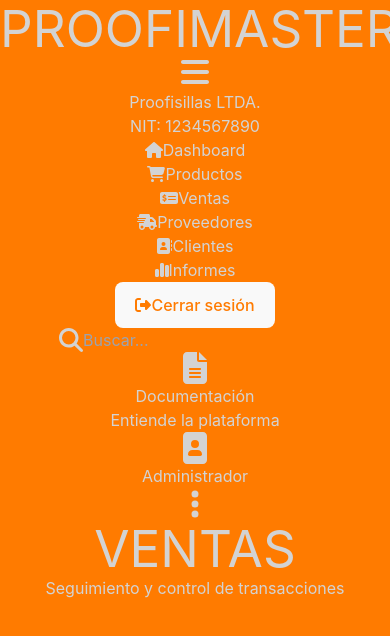
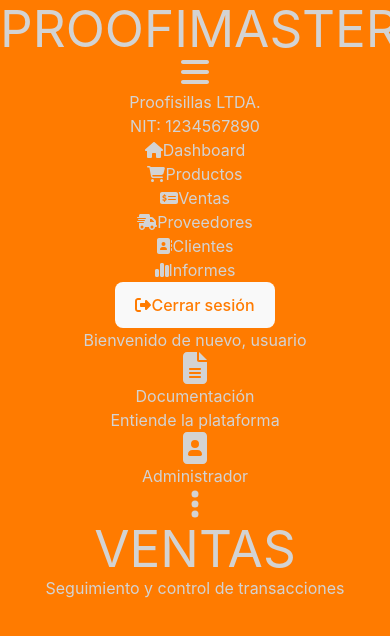
Before and after one commit to JhonLayton21/proofimaster, a React (Vite) app: page /ventas in a window 390 px wide. Shown: the top 636 px of the page. Built offline with nearby package versions, Linux system fonts and the light colour scheme.

Commit message:
arreglo responsive header

```diff
--- a/src/componentes/MenuPrincipal.jsx
+++ b/src/componentes/MenuPrincipal.jsx
@@ -1,41 +1,39 @@
-import React, { useState, useRef, useEffect } from "react";
-import { getAuth, signOut } from 'firebase/auth';
+import React from "react";
+import { getAuth } from 'firebase/auth';
 import appFirebase from '../credenciales';
 import { Link } from "react-router-dom";
 import TablaProductos from "../componentes/productos/TablaProductos";
 import TablaClientes from "../componentes/clientes/TablaClientes";
 import TablaProveedores from "../componentes/proveedores/TablaProveedores";
-import { faEllipsisV, faFileLines, faImagePortrait, faSearch } from '@fortawesome/free-solid-svg-icons';
+import { faEllipsisV, faFileLines, faImagePortrait } from '@fortawesome/free-solid-svg-icons';
 import { FontAwesomeIcon } from '@fortawesome/react-fontawesome';
 
 const auth = getAuth(appFirebase);
 
 const MenuPrincipal = ({ correoUsuario, showTablaProductos, showTablaClientes, showTablaProveedores, titulo, subtitulo }) => {
-
     return (
         <>
-            <div className="dark:bg-[#242424] bg-[#D3D3D3] col-span-4 md:col-span-3 p-8 min-w-[320px] w-full">
-                <div className="flex items-center justify-between bg-gray-100 dark:bg-[#292929] p-4 rounded-md">
-                    <div className="flex items-center">
-                        <FontAwesomeIcon icon={faSearch} className=" mr-2 fa-xl" />
-                        <input type="text" placeholder="Buscar..." className="bg-gray-100 dark:bg-transparent outline-none" />
+            <div className="dark:bg-[#242424] bg-[#D3D3D3] col-span-4 md:col-span-3 p-4 md:p-8 min-w-[320px] w-full">
+                {/* HEADER */}
+                <div className="flex flex-col md:flex-row items-center justify-between bg-gray-100 dark:bg-[#292929] p-4 rounded-md space-y-4 md:space-y-0">
+                    <div className="text-slate-800 dark:text-slate-50 font-bold text-2xl md:text-3xl text-left">
+                        <h3>Bienvenido de nuevo, usuario</h3>
                     </div>
-                    <div className="flex items-center space-x-8">
-                        <div className="flex items-center space-x-2 mx-8 cursor-pointer">
+                    <div className="flex flex-col md:flex-row items-center justify-end space-x-0 md:space-x-8 space-y-4 md:space-y-0 w-full md:w-auto">
+                        <div className="flex items-center space-x-2 cursor-pointer w-full md:w-auto">
                             <FontAwesomeIcon icon={faFileLines} className="text-slate-800 dark:text-slate-50 fa-2xl" />
-                            <div>
-                                <p className="text-slate-800 dark:text-slate-50 text-base font-bold text-left">Documentación</p>
-                                <p className="text-base font-medium text-[#757575] dark:text-[#757575]">Entiende la plataforma</p>
+                            <div className="flex-grow">
+                                <p className="text-slate-800 dark:text-slate-50 text-sm font-bold text-left">Documentación</p>
+                                <p className="text-sm font-medium text-[#757575] dark:text-[#757575] text-left">Entiende la plataforma</p>
                             </div>
                         </div>
-                        <div className="flex items-center space-x-2 cursor-pointer">
+                        <div className="flex items-center space-x-2 cursor-pointer w-full md:w-auto">
                             <FontAwesomeIcon icon={faImagePortrait} className="text-slate-800 dark:text-slate-50 fa-2xl" />
-                            <div className="pr-8">
-                                <p className="text-base text-slate-800 dark:text-slate-50 font-bold">{correoUsuario}</p>
-                                <p className="text-base font-medium text-[#757575] dark:text-[#757575] text-left">Administrador</p>
+                            <div className="flex-grow pr-4">
+                                <p className="text-sm text-slate-800 dark:text-slate-50 font-bold text-left">{correoUsuario}</p>
+                                <p className="text-sm font-medium text-[#757575] dark:text-[#757575] text-left">Administrador</p>
                             </div>
                             <div className="relative">
-
                                 <Link to="/configuracion" className="absolute top-1/2 right-0 transform -translate-y-1/2 text-gray-500">
                                     <FontAwesomeIcon icon={faEllipsisV} className="fa-2xl text-slate-800 dark:text-slate-50" />
                                 </Link>
@@ -43,18 +41,20 @@ const MenuPrincipal = ({ correoUsuario, showTablaProductos, showTablaClientes, s
                         </div>
                     </div>
                 </div>
-                <div>
-                    <h1 className="text-left text-slate-800 dark:text-slate-50 font-bold pt-16">{titulo}</h1>
-                    <h2 className="text-left text-[#757575] font-semibold">{subtitulo}</h2>
+
+                <div className="pt-8 md:pt-16">
+                    <h1 className="text-left text-slate-800 dark:text-slate-50 font-bold text-xl md:text-2xl">{titulo}</h1>
+                    <h2 className="text-left text-[#757575] font-semibold text-lg md:text-xl">{subtitulo}</h2>
                 </div>
 
-                {showTablaProductos && <TablaProductos />}
-                {showTablaClientes && <TablaClientes />}
-                {showTablaProveedores && <TablaProveedores />}
+                <div className="mt-8">
+                    {showTablaProductos && <TablaProductos />}
+                    {showTablaClientes && <TablaClientes />}
+                    {showTablaProveedores && <TablaProveedores />}
+                </div>
             </div>
-
         </>
-    )
+    );
 }
 
 export default MenuPrincipal;
```
